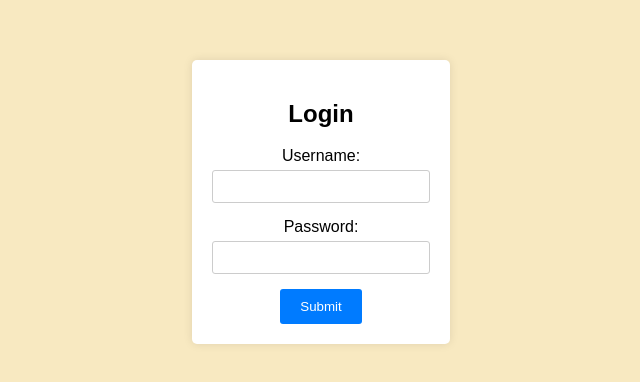
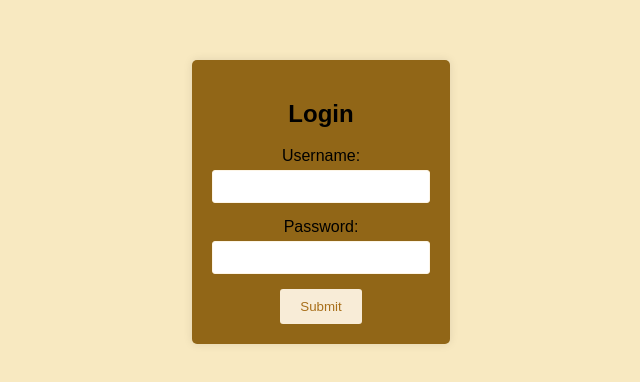
Before and after one commit to Abdullah-Nader/check_repository1, a plain HTML site: page index.html in a window 1280 px wide. Shown: the part 198-580 px from the top of the page, without its empty margins (319-959 px from the left). Drawn offline with Linux system fonts and the light colour scheme.

Commit message:
Update index.html

```diff
--- a/index.html
+++ b/index.html
@@ -17,7 +17,7 @@ body {
 }
 
 .login-container {
-  background-color: #fff;
+  background-color: #916617;
   padding: 20px;
   border-radius: 5px;
   box-shadow: 0 0 10px rgba(0, 0, 0, 0.1);
@@ -42,14 +42,14 @@ label {
 input {
   padding: 8px;
   width: 200px;
-  border: 1px solid #ccc;
+  border: 1px solid #fdf5e6;
   border-radius: 3px;
 }
 
 button {
   padding: 10px 20px;
-  background-color: #007bff;
-  color: #fff;
+  background-color: #f8ecd7;
+  color: #a86f1a;
   border: none;
   border-radius: 3px;
   cursor: pointer;
@@ -57,7 +57,7 @@ button {
 }
 
 button:hover {
-  background-color: #0056b3;
+  background-color: #ffffff;
 }
 
   </style>
```
